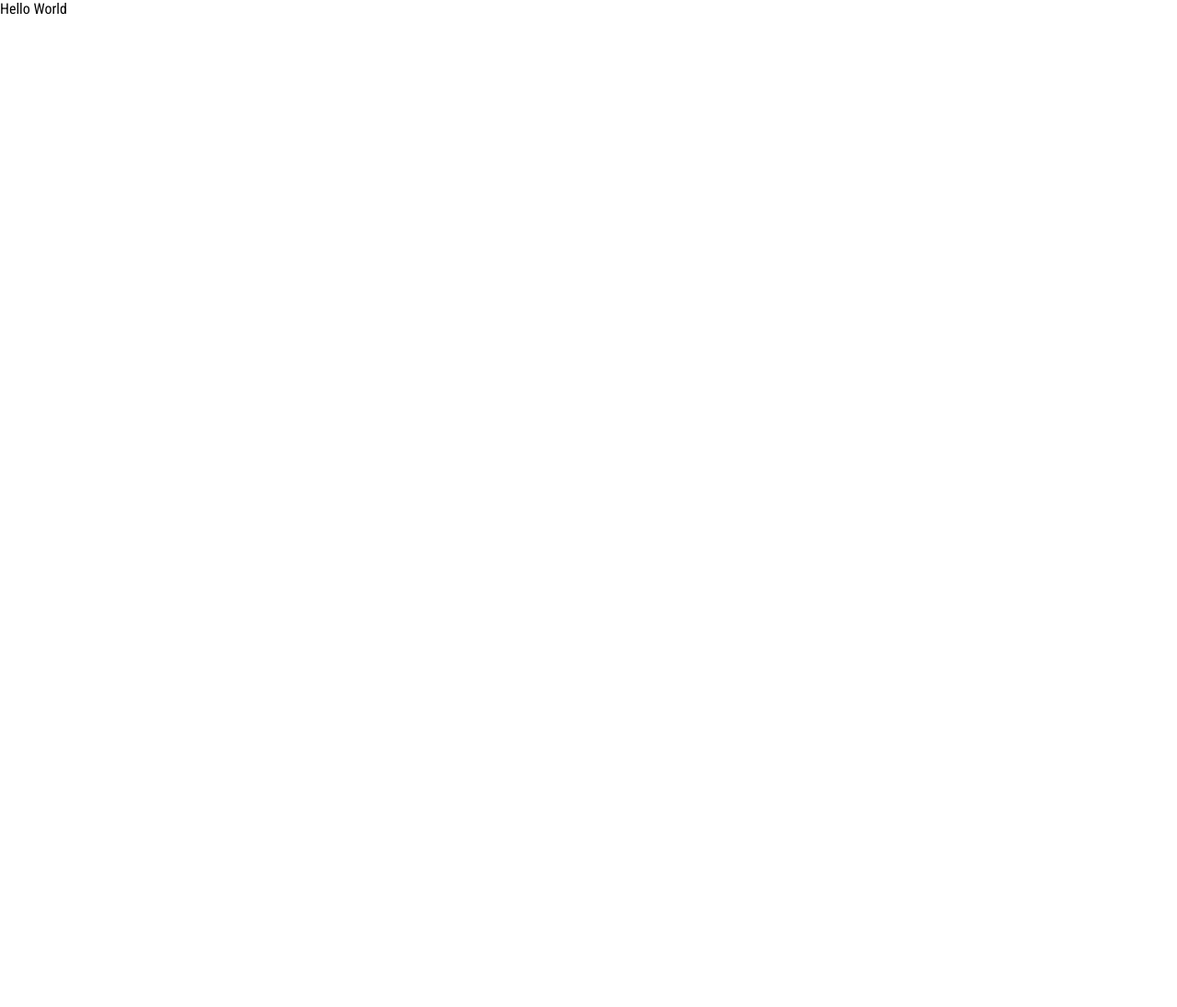
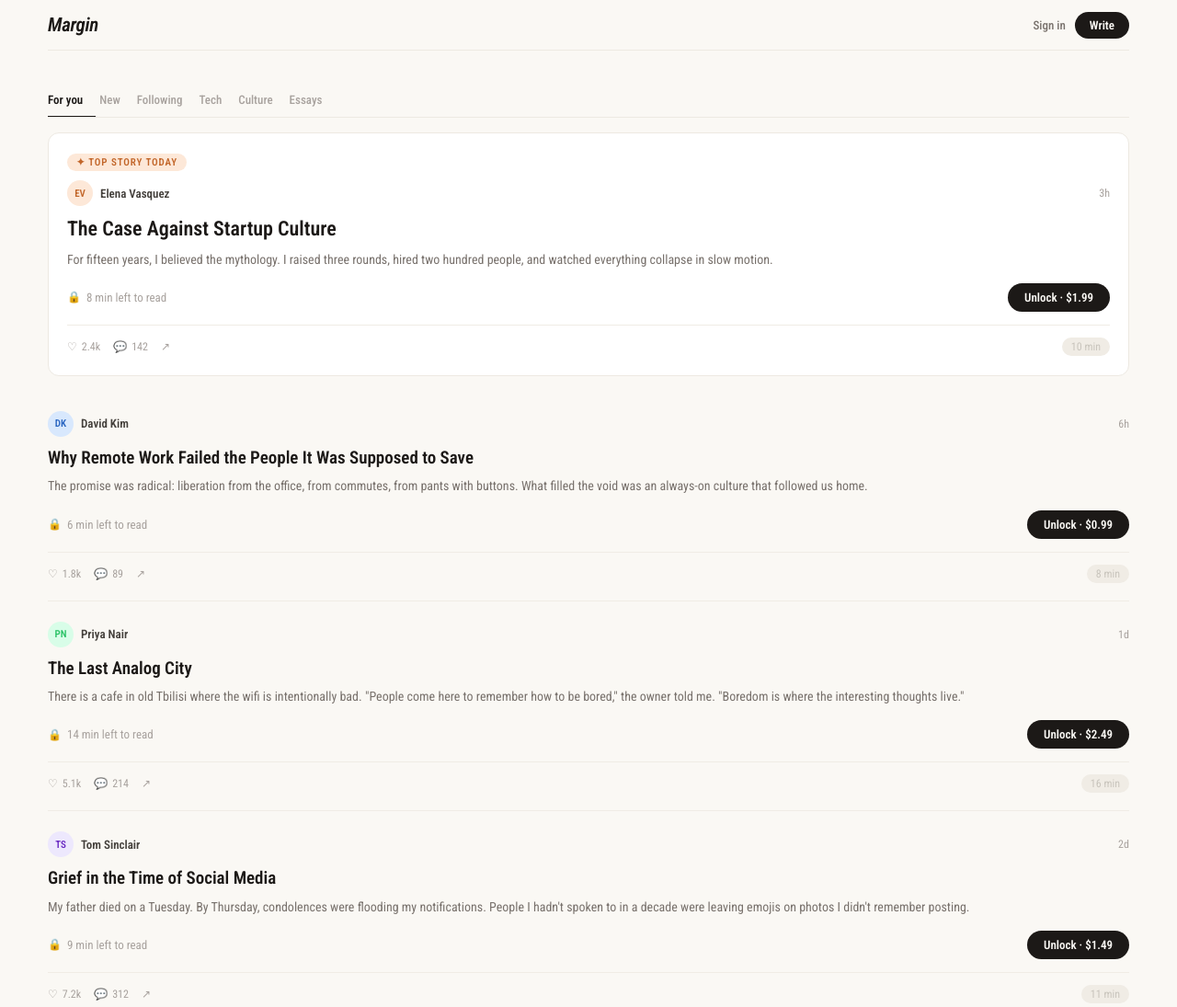
Before and after one commit to GeorgeThomas1863/tiny-paywall, a website: page html/index.html in a window 1280 px wide. Shown: the top 1095 px of the page at 92% size. Before the commit the page ends 800 px from the top, so only its background shows below. Drawn offline with Linux system fonts and the light colour scheme.

Commit message:
starting ot build

```diff
--- /dev/null
+++ b/public/css/main-styles.css
@@ -0,0 +1,290 @@
+/* ── Navbar ───────────────────────────────────────────────── */
+
+.navbar {
+  position: sticky;
+  top: 0;
+  z-index: 100;
+  background: #faf8f4;
+  padding: 0 2rem;
+}
+
+.nav-inner {
+  display: flex;
+  align-items: center;
+  justify-content: space-between;
+  padding: 0 20px;
+  height: 54px;
+}
+
+.nav-logo {
+  font-size: 21px;
+  font-weight: 600;
+  font-style: italic;
+  color: #1c1917;
+  letter-spacing: -0.3px;
+}
+
+.nav-right {
+  display: flex;
+  align-items: center;
+  gap: 10px;
+}
+
+.btn-sign-in {
+  font-size: 13px;
+  font-weight: 500;
+  color: #78716c;
+  padding: 6px 0;
+  transition: color 0.2s;
+}
+.btn-sign-in:hover {
+  color: #1c1917;
+}
+
+.btn-write {
+  font-size: 13px;
+  font-weight: 600;
+  color: #faf8f4;
+  background: #1c1917;
+  border-radius: 20px;
+  padding: 7px 16px;
+  transition: opacity 0.2s;
+}
+.btn-write:hover {
+  opacity: 0.8;
+}
+
+.nav-divider {
+  height: 1px;
+  background: #ede9e2;
+  margin: 0 20px;
+}
+
+/* ── Content container ────────────────────────────────────── */
+.content-container {
+  flex: 1;
+  padding: 2rem;
+  background: #faf8f4;
+}
+
+/* ── Tab bar ──────────────────────────────────────────────── */
+.tab-bar {
+  display: flex;
+  padding: 4px 20px 0;
+  overflow-x: auto;
+  scrollbar-width: none;
+  -webkit-overflow-scrolling: touch;
+}
+.tab-bar::-webkit-scrollbar {
+  display: none;
+}
+
+.feed-tab {
+  font-size: 13px;
+  font-weight: 500;
+  color: #a8a29e;
+  padding: 10px 14px 10px 0;
+  white-space: nowrap;
+  border-bottom: 2px solid transparent;
+  flex-shrink: 0;
+  margin-right: 4px;
+  margin-bottom: -1px;
+  transition: color 0.15s;
+  background: none;
+  cursor: pointer;
+}
+.feed-tab:hover {
+  color: #44403c;
+}
+.feed-tab.active {
+  color: #1c1917;
+  font-weight: 600;
+  border-bottom-color: #1c1917;
+}
+
+.tab-divider {
+  height: 1px;
+  background: #ede9e2;
+  margin: 0 20px;
+}
+
+/* ── Feed ─────────────────────────────────────────────────── */
+.feed {
+  padding: 0 20px;
+}
+
+/* ── Post card ────────────────────────────────────────────── */
+.post-card {
+  padding: 22px 0 18px;
+  border-bottom: 1px solid #f0ece5;
+  cursor: pointer;
+}
+
+.post-card.featured {
+  background: #ffffff;
+  border-radius: 12px;
+  border: 1px solid #ede9e2;
+  padding: 20px;
+  margin: 16px 0;
+}
+
+/* ── Featured badge ───────────────────────────────────────── */
+.featured-badge {
+  display: inline-block;
+  font-size: 11px;
+  font-weight: 600;
+  letter-spacing: 0.08em;
+  text-transform: uppercase;
+  color: #c2662a;
+  background: #fde8d8;
+  padding: 3px 10px;
+  border-radius: 20px;
+  margin-bottom: 10px;
+}
+
+/* ── Post header (avatar + author + time) ─────────────────── */
+.post-header {
+  display: flex;
+  align-items: center;
+  gap: 8px;
+  margin-bottom: 10px;
+}
+
+.post-avatar {
+  width: 28px;
+  height: 28px;
+  border-radius: 50%;
+  flex-shrink: 0;
+  display: flex;
+  align-items: center;
+  justify-content: center;
+  font-size: 11px;
+  font-weight: 600;
+  line-height: 1;
+}
+
+.av-orange {
+  background: #fde8d8;
+  color: #c2662a;
+}
+.av-blue {
+  background: #d8e8fd;
+  color: #2a66c2;
+}
+.av-green {
+  background: #d8fde8;
+  color: #2ac266;
+}
+.av-purple {
+  background: #ede8fd;
+  color: #6a2ac2;
+}
+
+.post-author-name {
+  font-size: 13px;
+  font-weight: 600;
+  color: #44403c;
+}
+
+.post-time-ago {
+  font-size: 12px;
+  color: #a8a29e;
+  margin-left: auto;
+}
+
+/* ── Post title ───────────────────────────────────────────── */
+.post-title {
+  font-size: 19px;
+  font-weight: 600;
+  line-height: 1.35;
+  color: #1c1917;
+  margin-bottom: 7px;
+}
+
+.post-card.featured .post-title {
+  font-size: 22px;
+}
+
+/* ── Post preview ─────────────────────────────────────────── */
+.post-preview {
+  font-size: 14px;
+  line-height: 1.65;
+  color: #78716c;
+  margin-bottom: 14px;
+  display: -webkit-box;
+  /* -webkit-line-clamp: 2;
+  -webkit-box-orient: vertical; */
+  overflow: hidden;
+}
+
+/* ── Paywall bar ──────────────────────────────────────────── */
+.paywall-bar {
+  display: flex;
+  align-items: center;
+  justify-content: space-between;
+  gap: 12px;
+  margin-bottom: 14px;
+}
+
+.paywall-label {
+  display: flex;
+  align-items: center;
+  gap: 6px;
+  font-size: 13px;
+  color: #a8a29e;
+}
+
+.paywall-lock-icon {
+  font-size: 12px;
+  line-height: 1;
+}
+
+.btn-unlock {
+  background: #1c1917;
+  color: #faf8f4;
+  border-radius: 20px;
+  padding: 8px 18px;
+  font-size: 13px;
+  font-weight: 600;
+  white-space: nowrap;
+  flex-shrink: 0;
+  transition: opacity 0.2s;
+  cursor: pointer;
+}
+.btn-unlock:hover {
+  opacity: 0.8;
+}
+
+/* ── Post footer ──────────────────────────────────────────── */
+.post-footer {
+  display: flex;
+  align-items: center;
+  gap: 14px;
+  padding-top: 12px;
+  border-top: 1px solid #f0ece5;
+}
+
+.stat-btn {
+  display: flex;
+  align-items: center;
+  gap: 5px;
+  font-size: 12px;
+  color: #a8a29e;
+  padding: 4px 0;
+  transition: color 0.15s;
+  background: none;
+  cursor: pointer;
+}
+.stat-btn:hover {
+  color: #78716c;
+}
+
+.read-time-pill {
+  margin-left: auto;
+  font-size: 12px;
+  color: #c8c4bc;
+  background: #f0ece5;
+  padding: 3px 10px;
+  border-radius: 20px;
+  white-space: nowrap;
+}
--- a/public/css/styles.css
+++ b/public/css/styles.css
@@ -31,6 +31,12 @@ h4 {
   font-size: 3rem;
 }
 
+button {
+  border: none;
+  background: none;
+  cursor: pointer;
+}
+
 .hidden {
   display: none !important;
 }
--- /dev/null
+++ b/public/js/forms/main-form.js
@@ -0,0 +1,341 @@
+export const buildMainForm = async () => {
+  const mainContainer = document.createElement("div");
+  mainContainer.id = "main-container";
+  mainContainer.innerHTML = "";
+
+  const navElement = await buildNavBar();
+  const contentSection = await buildContentSection();
+
+  mainContainer.append(navElement, contentSection);
+
+  return mainContainer;
+};
+
+export const buildNavBar = async () => {
+  const nav = document.createElement("nav");
+  nav.className = "navbar";
+
+  const navInner = document.createElement("div");
+  navInner.className = "nav-inner";
+
+  const logo = document.createElement("a");
+  logo.className = "nav-logo";
+  logo.href = "/";
+  logo.textContent = "Margin"; // replace with your site name
+
+  const navLine = document.createElement("div");
+  navLine.className = "nav-divider";
+
+  const navRight = document.createElement("div");
+  navRight.className = "nav-right";
+
+  const signInBtn = await buildNavSignInButton();
+  const writeBtn = await buildNavWriteButton();
+
+  navRight.append(signInBtn, writeBtn);
+  navInner.append(logo, navRight);
+  nav.append(navInner, navLine);
+
+  return nav;
+};
+
+export const buildNavSignInButton = async () => {
+  const btn = document.createElement("button");
+  btn.className = "btn-sign-in";
+  btn.setAttribute("data-label", "sign-in");
+  btn.textContent = "Sign in";
+  return btn;
+};
+
+export const buildNavWriteButton = async () => {
+  const btn = document.createElement("button");
+  btn.className = "btn-write";
+  btn.setAttribute("data-label", "write-post");
+  btn.textContent = "Write";
+  return btn;
+};
+
+// ─── CONTENT SECTION ──────────────────────────────────────────────────────────
+
+export const buildContentSection = async () => {
+  const contentContainer = document.createElement("div");
+  contentContainer.className = "content-container";
+
+  const tabBar = await buildTabBar();
+  const tabDivider = document.createElement("div");
+  tabDivider.className = "tab-divider";
+
+  const feed = await buildFeed();
+
+  contentContainer.append(tabBar, tabDivider, feed);
+
+  return contentContainer;
+};
+
+// ─── TAB BAR ──────────────────────────────────────────────────────────────────
+
+export const buildTabBar = async () => {
+  const tabs = document.createElement("div");
+  tabs.className = "tab-bar";
+
+  const tabItems = [
+    { label: "For you", value: "for-you", active: true },
+    { label: "New", value: "new" },
+    { label: "Following", value: "following" },
+    { label: "Tech", value: "tech" },
+    { label: "Culture", value: "culture" },
+    { label: "Essays", value: "essays" },
+  ];
+
+  for (let i = 0; i < tabItems.length; i++) {
+    const tab = document.createElement("button");
+    tab.className = "feed-tab" + (tabItems[i].active ? " active" : "");
+    tab.setAttribute("data-label", "feed-tab");
+    tab.setAttribute("data-tab", tabItems[i].value);
+    tab.textContent = tabItems[i].label;
+    tabs.append(tab);
+  }
+
+  return tabs;
+};
+
+// ─── FEED ─────────────────────────────────────────────────────────────────────
+
+export const buildFeed = async () => {
+  const feed = document.createElement("div");
+  feed.className = "feed";
+  feed.id = "post-feed";
+
+  // Placeholder posts for the mockup.
+  // In production, replace postDataArray with real data from your API/DB.
+  const postDataArray = [
+    {
+      postId: "post-001",
+      authorName: "Elena Vasquez",
+      authorInitials: "EV",
+      authorColorClass: "av-orange",
+      timeAgo: "3h",
+      title: "The Case Against Startup Culture",
+      preview:
+        "For fifteen years, I believed the mythology. I raised three rounds, hired two hundred people, and watched everything collapse in slow motion.",
+      minutesRemaining: 8,
+      price: "$1.99",
+      likes: "2.4k",
+      comments: "142",
+      readTime: "10 min",
+      isFeatured: true,
+    },
+    {
+      postId: "post-002",
+      authorName: "David Kim",
+      authorInitials: "DK",
+      authorColorClass: "av-blue",
+      timeAgo: "6h",
+      title: "Why Remote Work Failed the People It Was Supposed to Save",
+      preview:
+        "The promise was radical: liberation from the office, from commutes, from pants with buttons. What filled the void was an always-on culture that followed us home.",
+      minutesRemaining: 6,
+      price: "$0.99",
+      likes: "1.8k",
+      comments: "89",
+      readTime: "8 min",
+      isFeatured: false,
+    },
+    {
+      postId: "post-003",
+      authorName: "Priya Nair",
+      authorInitials: "PN",
+      authorColorClass: "av-green",
+      timeAgo: "1d",
+      title: "The Last Analog City",
+      preview:
+        'There is a cafe in old Tbilisi where the wifi is intentionally bad. "People come here to remember how to be bored," the owner told me. "Boredom is where the interesting thoughts live."',
+      minutesRemaining: 14,
+      price: "$2.49",
+      likes: "5.1k",
+      comments: "214",
+      readTime: "16 min",
+      isFeatured: false,
+    },
+    {
+      postId: "post-004",
+      authorName: "Tom Sinclair",
+      authorInitials: "TS",
+      authorColorClass: "av-purple",
+      timeAgo: "2d",
+      title: "Grief in the Time of Social Media",
+      preview:
+        "My father died on a Tuesday. By Thursday, condolences were flooding my notifications. People I hadn't spoken to in a decade were leaving emojis on photos I didn't remember posting.",
+      minutesRemaining: 9,
+      price: "$1.49",
+      likes: "7.2k",
+      comments: "312",
+      readTime: "11 min",
+      isFeatured: false,
+    },
+    {
+      postId: "post-005",
+      authorName: "Marcus Webb",
+      authorInitials: "MW",
+      authorColorClass: "av-orange",
+      timeAgo: "3d",
+      title: "The Hidden Economics of Creative Work in the Age of AI",
+      preview: "What happens when the tools that promised to democratize creation begin to commoditize the creators themselves?",
+      minutesRemaining: 12,
+      price: "$1.99",
+      likes: "3.9k",
+      comments: "187",
+      readTime: "14 min",
+      isFeatured: false,
+    },
+  ];
+
+  for (let i = 0; i < postDataArray.length; i++) {
+    const postCard = await buildPostCard(postDataArray[i]);
+    feed.append(postCard);
+  }
+
+  return feed;
+};
+
+// ─── POST CARD ─────────────────────────────────────────────────────────────────
+
+export const buildPostCard = async (postData) => {
+  const post = document.createElement("div");
+  post.className = "post-card" + (postData.isFeatured ? " featured" : "");
+  post.setAttribute("data-post-id", postData.postId);
+
+  if (postData.isFeatured) {
+    const featuredBadge = await buildFeaturedBadge();
+    post.append(featuredBadge);
+  }
+
+  const postHeader = await buildPostCardHeader(postData);
+  const postTitle = await buildPostCardTitle(postData);
+  const postPreview = await buildPostCardPreview(postData);
+  const paywallBar = await buildPaywallBar(postData);
+  const postFooter = await buildPostCardFooter(postData);
+
+  post.append(postHeader, postTitle, postPreview, paywallBar, postFooter);
+
+  return post;
+};
+
+export const buildFeaturedBadge = async () => {
+  const badge = document.createElement("div");
+  badge.className = "featured-badge";
+  badge.textContent = "✦ Top story today";
+  return badge;
+};
+
+export const buildPostCardHeader = async (postData) => {
+  const header = document.createElement("div");
+  header.className = "post-header";
+
+  const avatar = document.createElement("div");
+  avatar.className = "post-avatar " + postData.authorColorClass;
+  avatar.textContent = postData.authorInitials;
+
+  const authorName = document.createElement("span");
+  authorName.className = "post-author-name";
+  authorName.textContent = postData.authorName;
+
+  const timeAgo = document.createElement("span");
+  timeAgo.className = "post-time-ago";
+  timeAgo.textContent = postData.timeAgo;
+
+  header.append(avatar, authorName, timeAgo);
+
+  return header;
+};
+
+export const buildPostCardTitle = async (postData) => {
+  const title = document.createElement("h2");
+  title.className = "post-title";
+  title.setAttribute("data-label", "post-card-click");
+  title.setAttribute("data-post-id", postData.postId);
+  title.textContent = postData.title;
+  return title;
+};
+
+export const buildPostCardPreview = async (postData) => {
+  const preview = document.createElement("p");
+  preview.className = "post-preview";
+  preview.setAttribute("data-label", "post-card-click");
+  preview.setAttribute("data-post-id", postData.postId);
+  preview.textContent = postData.preview;
+  return preview;
+};
+
+// ─── PAYWALL BAR ──────────────────────────────────────────────────────────────
+
+export const buildPaywallBar = async (postData) => {
+  const bar = document.createElement("div");
+  bar.className = "paywall-bar";
+
+  const label = document.createElement("div");
+  label.className = "paywall-label";
+
+  const lockIcon = document.createElement("span");
+  lockIcon.className = "paywall-lock-icon";
+  lockIcon.textContent = "🔒";
+
+  const labelText = document.createElement("span");
+  labelText.textContent = `${postData.minutesRemaining} min left to read`;
+
+  label.append(lockIcon, labelText);
+
+  const unlockBtn = await buildUnlockButton(postData);
+
+  bar.append(label, unlockBtn);
+
+  return bar;
+};
+
+export const buildUnlockButton = async (postData) => {
+  const btn = document.createElement("button");
+  btn.className = "btn-unlock";
+  btn.setAttribute("data-label", "unlock-post");
+  btn.setAttribute("data-post-id", postData.postId);
+  btn.textContent = `Unlock · ${postData.price}`;
+  return btn;
+};
+
+// ─── POST FOOTER ──────────────────────────────────────────────────────────────
+
+export const buildPostCardFooter = async (postData) => {
+  const footer = document.createElement("div");
+  footer.className = "post-footer";
+
+  const likeBtn = await buildStatButton("♡", postData.likes, "like-post", postData.postId);
+  const commentBtn = await buildStatButton("💬", postData.comments, "view-comments", postData.postId);
+  const shareBtn = await buildStatButton("↗", null, "share-post", postData.postId);
+
+  const readTimePill = document.createElement("span");
+  readTimePill.className = "read-time-pill";
+  readTimePill.textContent = postData.readTime;
+
+  footer.append(likeBtn, commentBtn, shareBtn, readTimePill);
+
+  return footer;
+};
+
+export const buildStatButton = async (icon, count, label, postId) => {
+  const btn = document.createElement("button");
+  btn.className = "stat-btn";
+  btn.setAttribute("data-label", label);
+  btn.setAttribute("data-post-id", postId);
+
+  const iconSpan = document.createElement("span");
+  iconSpan.textContent = icon;
+
+  btn.append(iconSpan);
+
+  if (count) {
+    const countSpan = document.createElement("span");
+    countSpan.textContent = count;
+    btn.append(countSpan);
+  }
+
+  return btn;
+};
--- a/public/js/main.js
+++ b/public/js/main.js
@@ -1,12 +1,13 @@
+import { buildMainForm } from "./forms/main-form.js";
+
 const displayElement = document.getElementById("display-element");
 
 export const buildMainDisplay = async () => {
   if (!displayElement) return null;
 
-  //   const data = await buildMainForm();
-  const data = "Hello World";
+  const form = await buildMainForm();
 
-  displayElement.append(data);
+  displayElement.append(form);
 
   return true;
 };
```
Also changed, not shown: html/index.html (+1 -0 lines).
